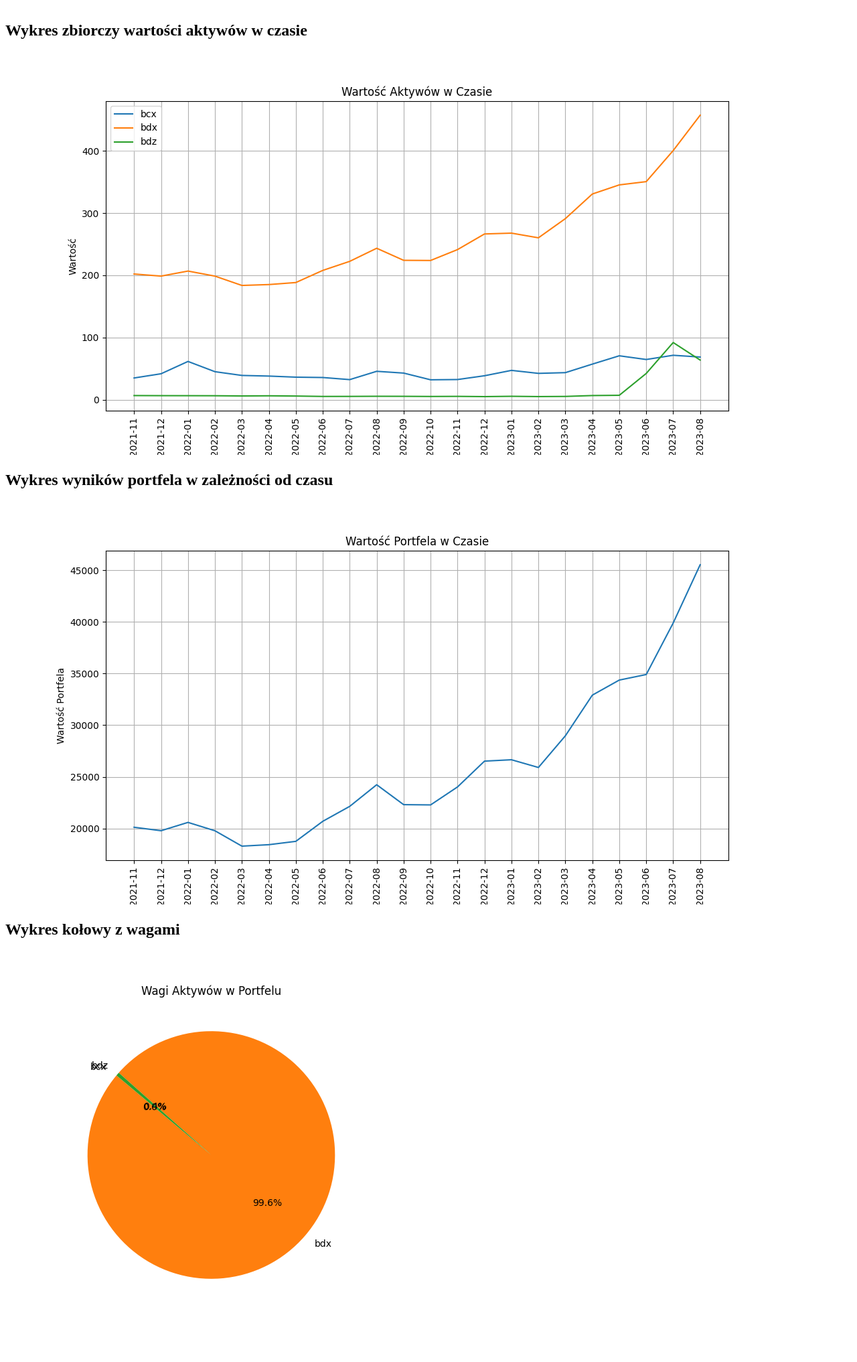
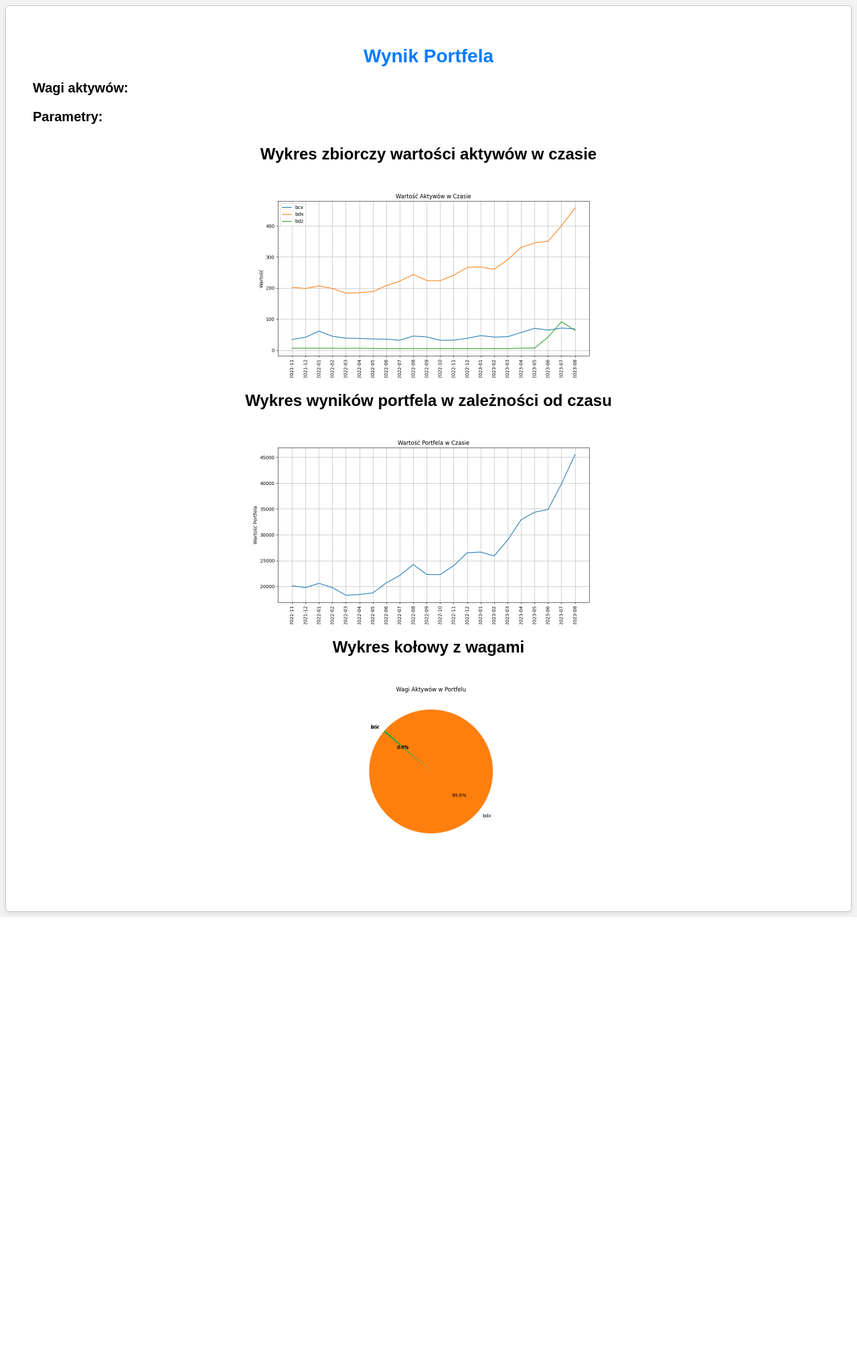
Before and after one commit to Stanotech/stock_market, a Django app: template templates/result.html in a window 1280 px wide. Shown: the whole page at 67% size. After the commit the page ends 1369 px from the top, so only its background shows below. Run offline with Django 3.2, Linux system fonts and the light colour scheme; the template is opened without the code that fills it, so the values that code supplies are empty.

Commit message:
style(ui): apply UI styling

```diff
--- a/static/styles.css
+++ b/static/styles.css
@@ -1,42 +1,77 @@
-* assets/static/styles.css */
+/* assets/static/styles.css */
 
+/* Wspólne style dla obu stron */
 body {
     font-family: Arial, sans-serif;
     background-color: #f2f2f2;
+    text-align: center;
 }
 
 .container {
-    max-width: 400px;
+    max-width: 1200px; /* Dostosuj szerokość kontenera według potrzeb */
     margin: 0 auto;
     padding: 20px;
     background-color: #fff;
     border: 1px solid #ccc;
     border-radius: 5px;
     box-shadow: 0 2px 5px rgba(0, 0, 0, 0.1);
+    text-align: left; /* Wycentrowanie treści w kontenerze */
 }
 
-label {
-    font-weight: bold;
-    display: block;
-    margin-top: 10px;
+/* Style dla result.html */
+.result-page {
+    background-color: #fff; /* Nowy kolor tła */
+    padding: 40px; /* Zwiększenie odstępów w kontenerze */
+    text-align: center; /* Wycentrowanie treści na środku */
 }
 
-select, input[type="text"] {
-    width: 100%;
-    padding: 10px;
-    margin: 5px 0;
-    border: 1px solid #ccc;
-    border-radius: 3px;
+.result-page h1 {
+    font-size: 28px; /* Powiększenie rozmiaru nagłówka */
+    color: #007BFF; /* Nowy kolor tekstu */
+    margin-bottom: 20px; /* Zwiększenie marginesu na dole */
 }
 
-input[type="submit"] {
-    background-color: #007BFF;
-    color: #fff;
-    border: none;
-    padding: 10px 15px;
-    cursor: pointer;
+.result-details {
+    text-align: left; /* Wycentrowanie treści w kontenerze */
+    margin-bottom: 30px; /* Zwiększenie marginesu na dole */
 }
 
-input[type="submit"]:hover {
-    background-color: #0056b3;
+.result-details h2 {
+    font-size: 24px; /* Powiększenie rozmiaru nagłówka */
+    color: #333; /* Nowy kolor tekstu */
+    margin-top: 20px; /* Zwiększenie marginesu na górze */
 }
+
+.result-details h3 {
+    font-size: 20px; /* Powiększenie rozmiaru nagłówka */
+    margin-top: 10px; /* Zwiększenie marginesu na górze */
+}
+
+.result-details ul {
+    list-style-type: disc; /* Styl punktorów listy */
+    margin-left: 20px; /* Wyrównanie punktorów listy */
+}
+
+.result-details li {
+    font-size: 18px; /* Dostosowanie rozmiaru tekstu w liście */
+    margin-bottom: 5px; /* Zwiększenie marginesu między elementami listy */
+}
+
+.result-details p {
+    font-size: 18px; /* Dostosowanie rozmiaru tekstu */
+    margin-bottom: 20px;
+}
+
+/* Stylizacja obrazów */
+.result-page img {
+    max-width: 100%;
+    height: auto;
+    display: block;
+    margin: 20px auto; /* Wycentrowanie obrazów z większym odstępem */
+    max-height: 300px; /* Ograniczenie maksymalnej wysokości obrazów */
+}
+
+/* Wycentrowanie wykresów */
+.result-page .charts {
+    text-align: center;
+}
--- a/templates/result.html
+++ b/templates/result.html
@@ -4,15 +4,27 @@
 <head>
     <meta charset="UTF-8">
     <title>Portfolio Result</title>
+    <link rel="stylesheet" type="text/css" href="{% static 'styles.css' %}">
 </head>
 <body>
-    <h1>{{ message }}</h1>
+    <div class="container result-page">
+        <h1>Wynik Portfela</h1>
 
+        <div class="result-details">
+            <h2>{{ message }}</h2>
+
+            <h3>Wagi aktywów:</h3>
+            <ul>
                 {% for weight in weights %}
-        <h1>{{ weight }}</h1>
+                    <li>{{ weight }}</li>
                 {% endfor %}
-    <h1>{{ parameters|linebreaks }}</h1>
+            </ul>
 
+            <h3>Parametry:</h3>
+            <p>{{ parameters|linebreaks }}</p>
+        </div>
+
+        <div class="charts">
             <h2>Wykres zbiorczy wartości aktywów w czasie</h2>
             <img src="{% static 'plot1.png' %}" alt="Wykres zbiorczy wartości aktywów w czasie">
 
@@ -21,7 +33,7 @@
 
             <h2>Wykres kołowy z wagami</h2>
             <img src="{% static 'plot3.png' %}" alt="Wykres kołowy z wagami">
-
-
+        </div>
+    </div>
 </body>
 </html>
```
Also changed, not shown: db.sqlite3. Lines whose indentation alone changed are shown as unchanged.
